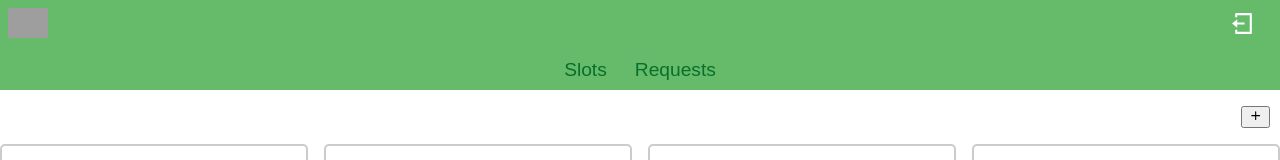
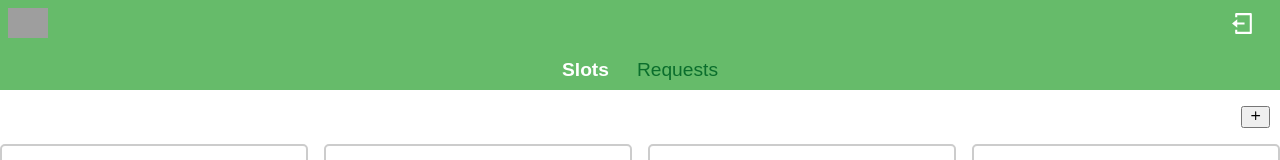
Before and after one commit to potlapalliharish/ev-charging, a React (Create React App) app: page /host-dashboard in a window 1280 px wide. Shown: the top 160 px of the page. Built offline with nearby package versions, Linux system fonts and the light colour scheme; grey boxes are pictures that could not be loaded.

Commit message:
active tab

```diff
--- a/src/Host/HostDashboard.js
+++ b/src/Host/HostDashboard.js
@@ -4,10 +4,16 @@ import { Link } from 'react-router-dom';
 import HostCard from './HostCard';
 import { FiPlus, Fi } from 'react-icons/fi';
 import { RiLogoutBoxLine } from 'react-icons/ri';
+import { useState } from 'react';
 function HostDashboard() {
   const navigate = useNavigate()
   const handleBack = () => {
     navigate('/');
+  };
+  const [activeTab, setActiveTab] = useState('slots');
+
+  const handleTabClick = (tab) => {
+    setActiveTab(tab);
   };
   const cards = [
     {
@@ -33,10 +39,10 @@ function HostDashboard() {
         <nav className="dashboard-nav">
           <Link to="/"><img src="https://cdn-icons-png.flaticon.com/512/2991/2991201.png" /></Link>
           <div className="dashboard-tabs">
-          <button>
+            <button className={activeTab === 'slots' ? 'active' : ''} onClick={() => handleTabClick('slots')}>
               Slots
             </button>
-          <button>
+            <button className={activeTab === 'requests' ? 'active' : ''} onClick={() => handleTabClick('requests')}>
               Requests
             </button>
           </div>
```
Lines whose indentation alone changed are shown as unchanged.
